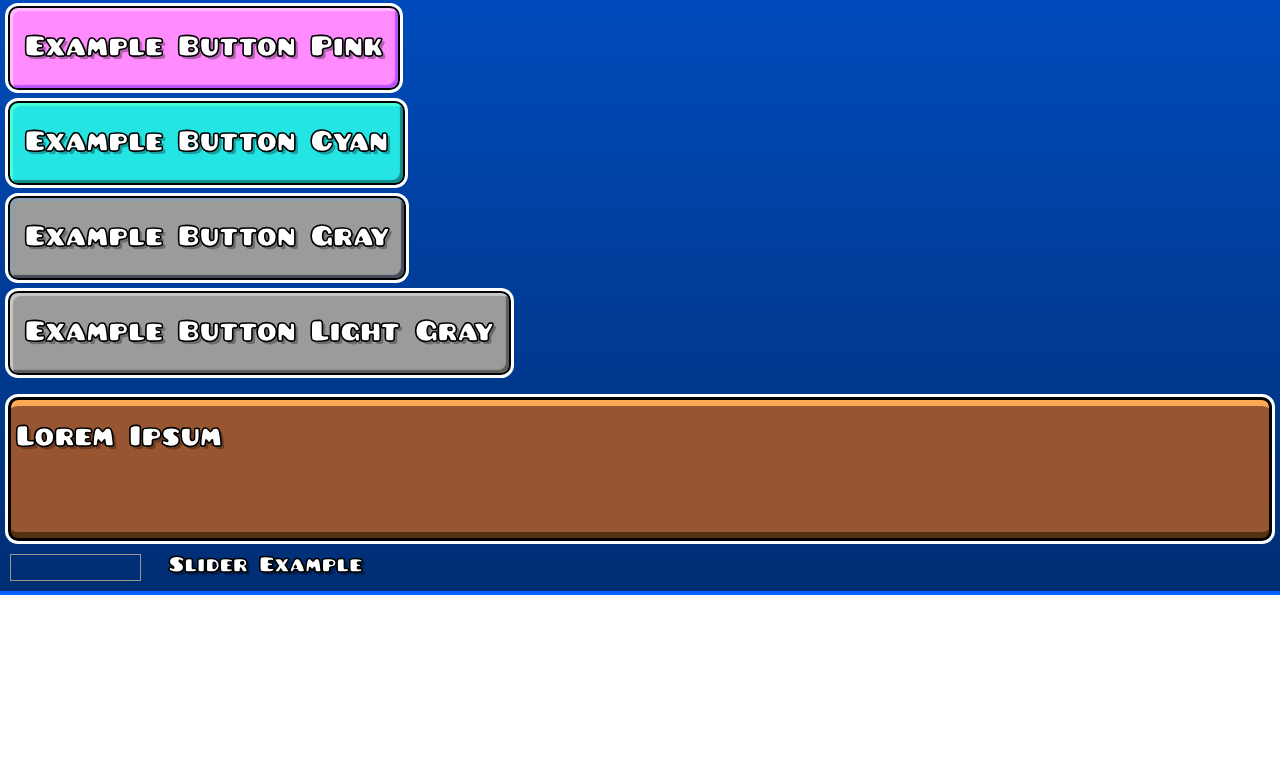
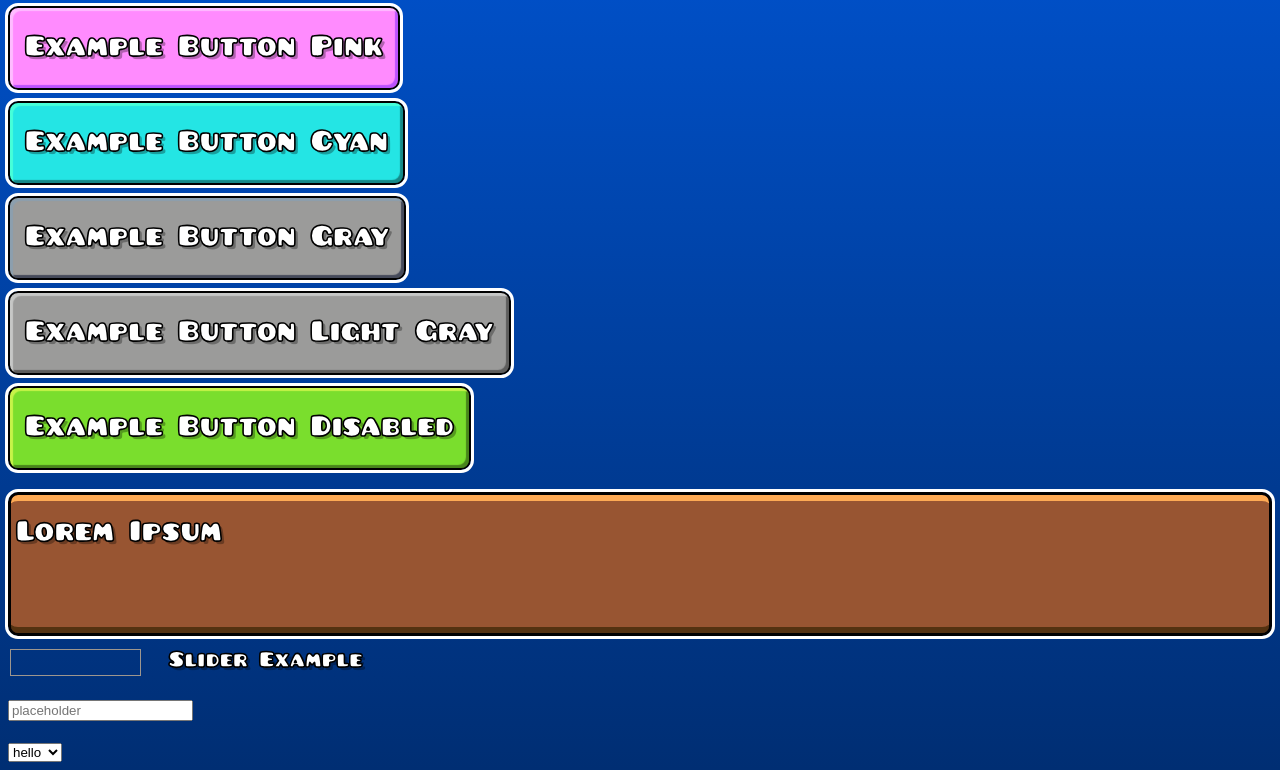
Before and after one commit to xStormyy/GDCSS, a plain HTML site: page index.html in a window 1280 px wide. Shown: the part 524-1294 px from the top of the page. Before the commit the page ends 1119 px from the top, so only its background shows below. Drawn offline with Linux system fonts and the light colour scheme.

Commit message:
Update index.html

```diff
--- a/index.html
+++ b/index.html
@@ -8,6 +8,7 @@
     <title>Sample</title>
 </head>
 <body>
+
     <h1>A B C D E F G H I J K L M N O P Q R S T U V W X Y Z</h1>
     <h1>a b c d e f g h i j k l m n o p q r s t u v w x y z</h1>
 
@@ -39,6 +40,9 @@
     <button class="btn-lg">Example Button Light Gray</button>
     <br>
     <br>
+    <button disabled>Example Button Disabled</button>
+    <br>
+    <br>
     <br>
     <div>
         <h1>Lorem Ipsum</h1>
@@ -46,5 +50,17 @@
     <br>
     <input type="range" name="slider" id="">
     <label for="slider">Slider Example</label>
+    <br>
+    <br>
+    <br>
+    <input type="text" placeholder="placeholder"/>
+    <br>
+    <br>
+    <br>
+    <select name="" id="">
+        <option value="">hello</option>
+        <option value="">world</option>
+        <option value="">yippe</option>
+    </select>
 </body>
 </html>
```
